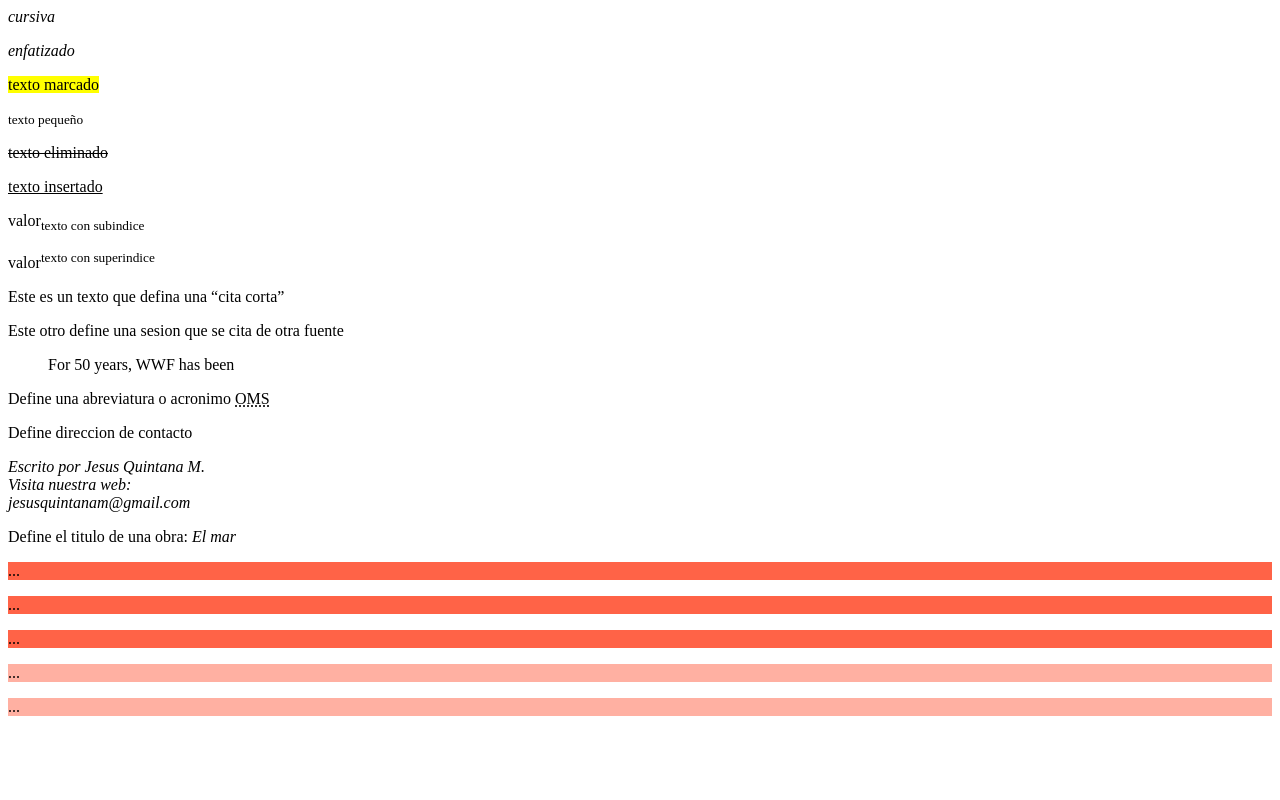
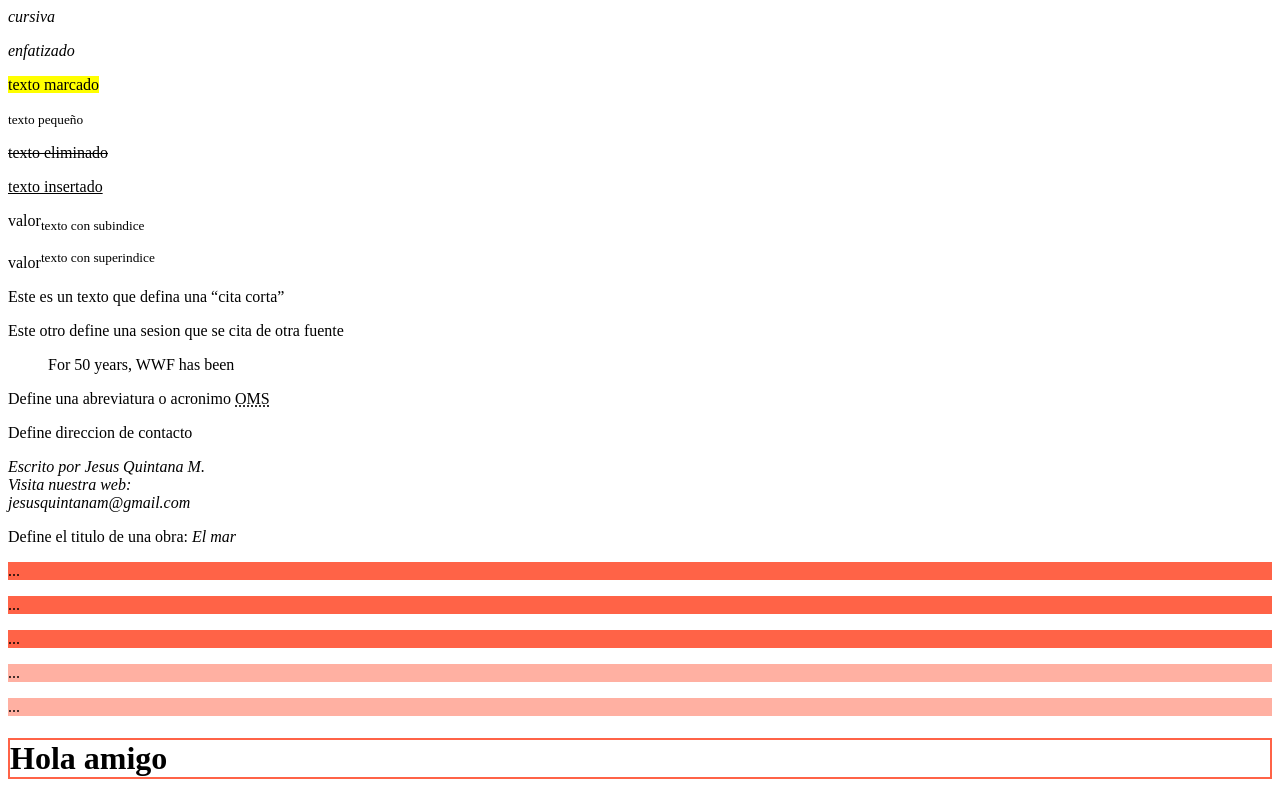
Before and after one commit to JesusAngelQM/TutorialHtmlCss, a plain HTML site: page Index.html in a window 1280 px wide. Shown: the part 760-1560 px from the top of the page. Before the commit the page ends 1492 px from the top, so only its background shows below. Drawn offline with Linux system fonts and the light colour scheme.

Commit message:
color de borde

```diff
--- a/Index.html
+++ b/Index.html
@@ -86,6 +86,9 @@ Define un formato predeterminado
   <p style="background-color: rgba(255,99,71,0.5);">...</p>
   <p style="background-color:hsla(9,100%,64%,0.5);">...</p>
 
+  <!--Color de borde-->
+  <h1 style="border: 2px solid tomato">Hola amigo</h1>
+
   </body>
 
 </html>
```
